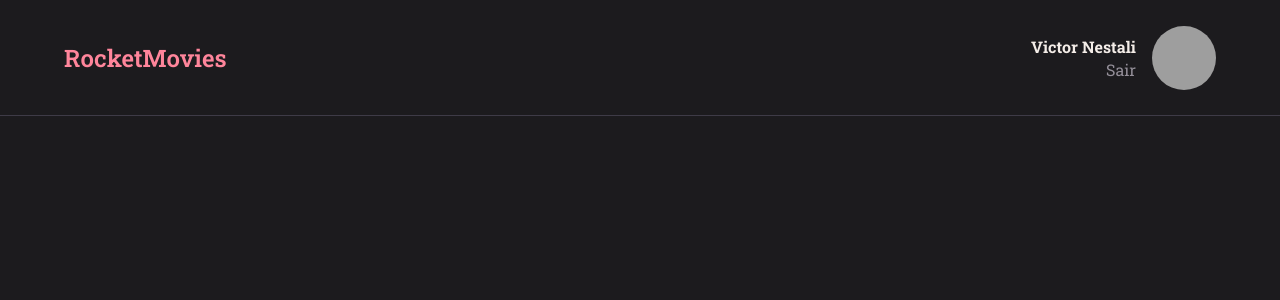
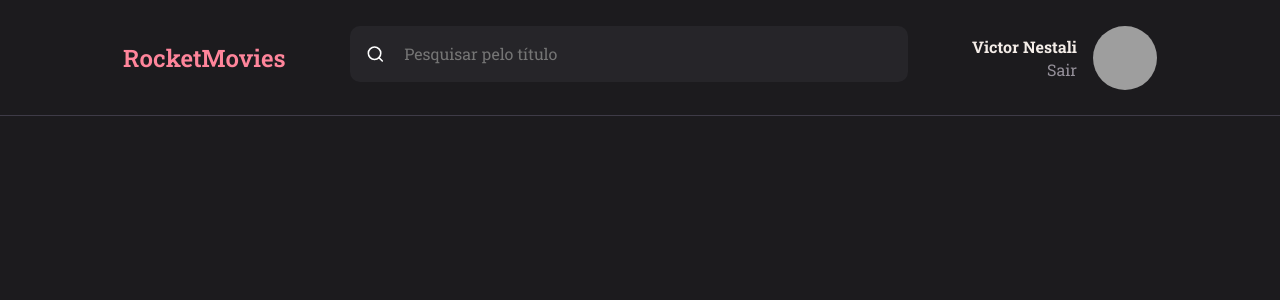
Before and after one commit to devnestali/rocketmovies, a React (Vite) app: page / in a window 1280 px wide. Shown: the top 300 px of the page. Built offline with nearby package versions, Linux system fonts and the light colour scheme; grey boxes are pictures that could not be loaded.

Commit message:
Creating Input component and ending Header component

```diff
--- a/package.json
+++ b/package.json
@@ -12,6 +12,7 @@
   "dependencies": {
     "react": "^18.3.1",
     "react-dom": "^18.3.1",
+    "react-icons": "^5.2.1",
     "styled-components": "^6.1.11"
   },
   "devDependencies": {
--- a/src/components/Header/index.jsx
+++ b/src/components/Header/index.jsx
@@ -1,9 +1,13 @@
+import { Input } from "../Input";
 import { Container, Profile } from "./styles";
+import { FiSearch } from 'react-icons/fi'
 
 export function Header() {
   return (
     <Container>
         <a href="/">RocketMovies</a>
+
+        <Input placeholder="Pesquisar pelo título" icon={FiSearch}/>
 
         <Profile>
           <div>
--- a/src/components/Header/styles.js
+++ b/src/components/Header/styles.js
@@ -11,8 +11,9 @@
   display: flex;
   justify-content: space-between;
   align-items: center;
+  gap: 6.4rem;
 
-  padding: 0 6.4rem;
+  padding: 0 12.3rem;
 
   > a {
     font-size: 2.4rem;
@@ -40,6 +41,7 @@
 
     > strong {
       color: ${({ theme }) => theme.COLORS.GRAY_100};
+      white-space: nowrap;
     }
 
     > button {
--- /dev/null
+++ b/src/components/Input/index.jsx
@@ -0,0 +1,13 @@
+import { Container } from "./styles";
+
+// eslint-disable-next-line react/prop-types
+export function Input({ icon: Icon, ...rest}) {
+  return (
+    <Container>
+
+      {Icon && <Icon size={20} />}
+      <input {...rest} />
+
+    </Container>
+  )
+}
--- /dev/null
+++ b/src/components/Input/styles.js
@@ -0,0 +1,32 @@
+import styled from "styled-components";
+
+export const Container = styled.div`
+  width: 100%;
+  display: flex;
+  align-items: center;
+
+  background-color: ${({ theme }) => theme.COLORS.BACKGROUND_800};
+  color: ${({ theme }) => theme.COLORS.GRAY_300};
+
+  margin-bottom: .8rem;
+  border-radius: 1rem;
+
+  > input {
+    height: 5.6rem;
+    width: 100%;
+
+    padding: 2rem;
+
+    color: ${({ theme }) => theme.COLORS.WHITE};
+    background: transparent;
+    border: none;
+
+    &::placeholder {
+      color: ${({ theme }) => theme.COLORS.GRAY_300};
+    }
+  }
+
+  svg {
+    margin-left: 1.6rem;
+  }
+`;
```
Also changed, not shown: 1 other file (tests, documents, lock files or other folders).
